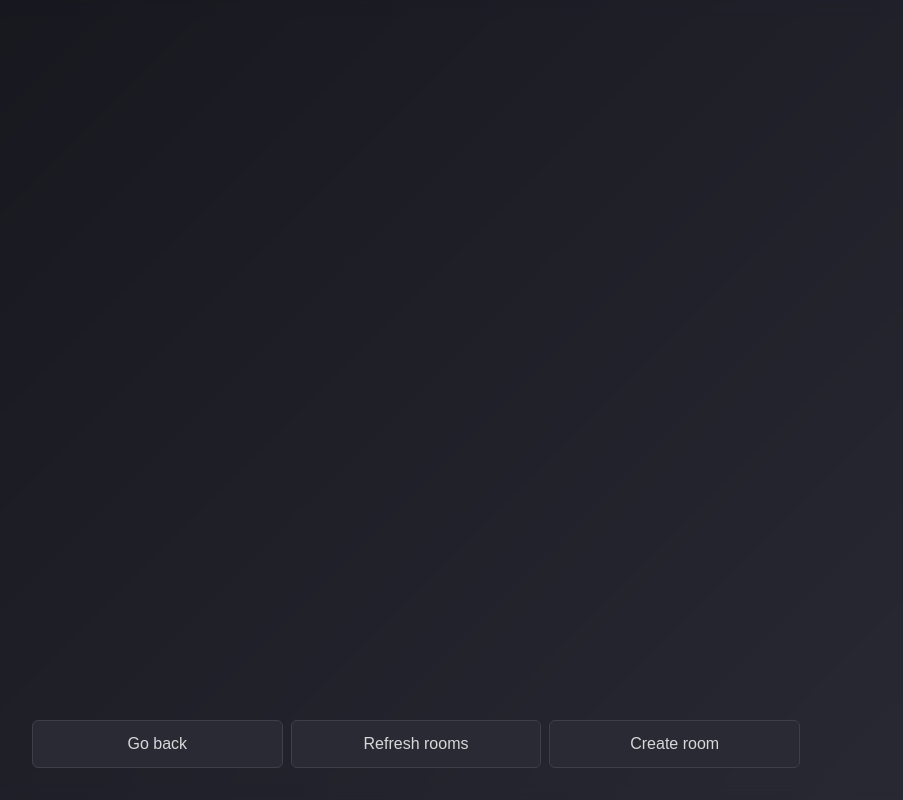
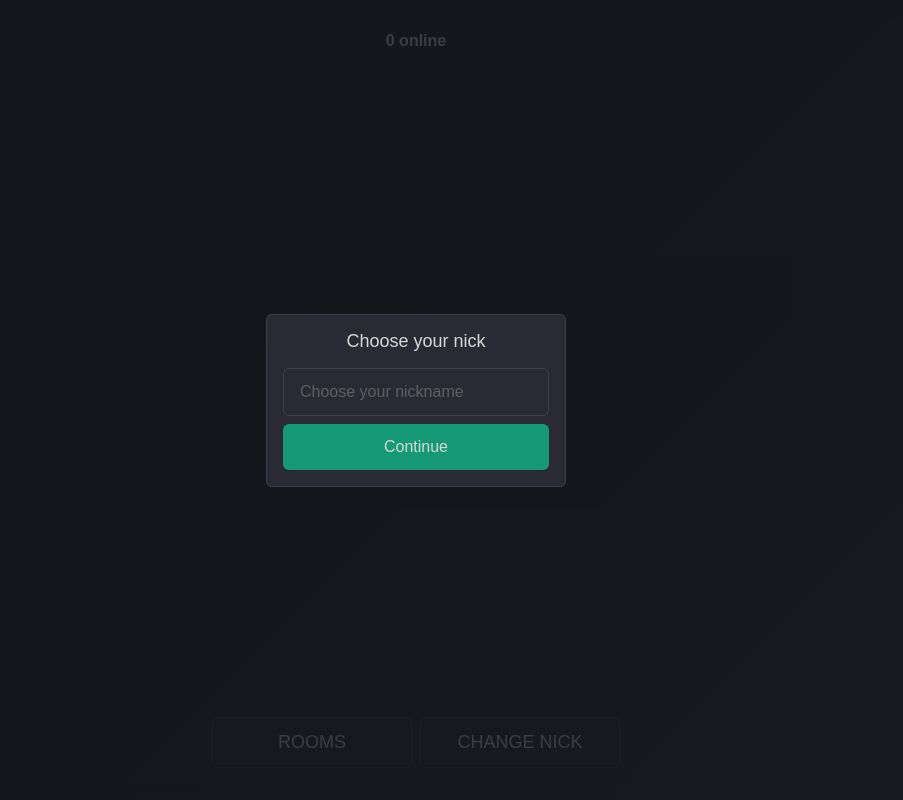
Before and after one commit to flatball/openfz, a website: page public/index.html in a window 1280 px wide. Both pictures are taken after a click on the button "ROOMS". Shown: the whole page, without its empty margins (224-1127 px from the left). Drawn offline with nearby package versions, Linux system fonts and the light colour scheme; no server answers.

Commit message:
prevent null nickname

```diff
--- a/public/index.html
+++ b/public/index.html
@@ -470,6 +470,11 @@
 
         const eventHandlers = {
             showSection: function (sectionToShow) {
+                if (sectionToShow === elements.roomsSection && !nickname) {
+                    eventHandlers.showPopUp('nicknamePopup');
+                    return;
+                }
+
                 elements.sections.forEach(section => {
                     if (section === sectionToShow) {
                         section.classList.add('active');
```
